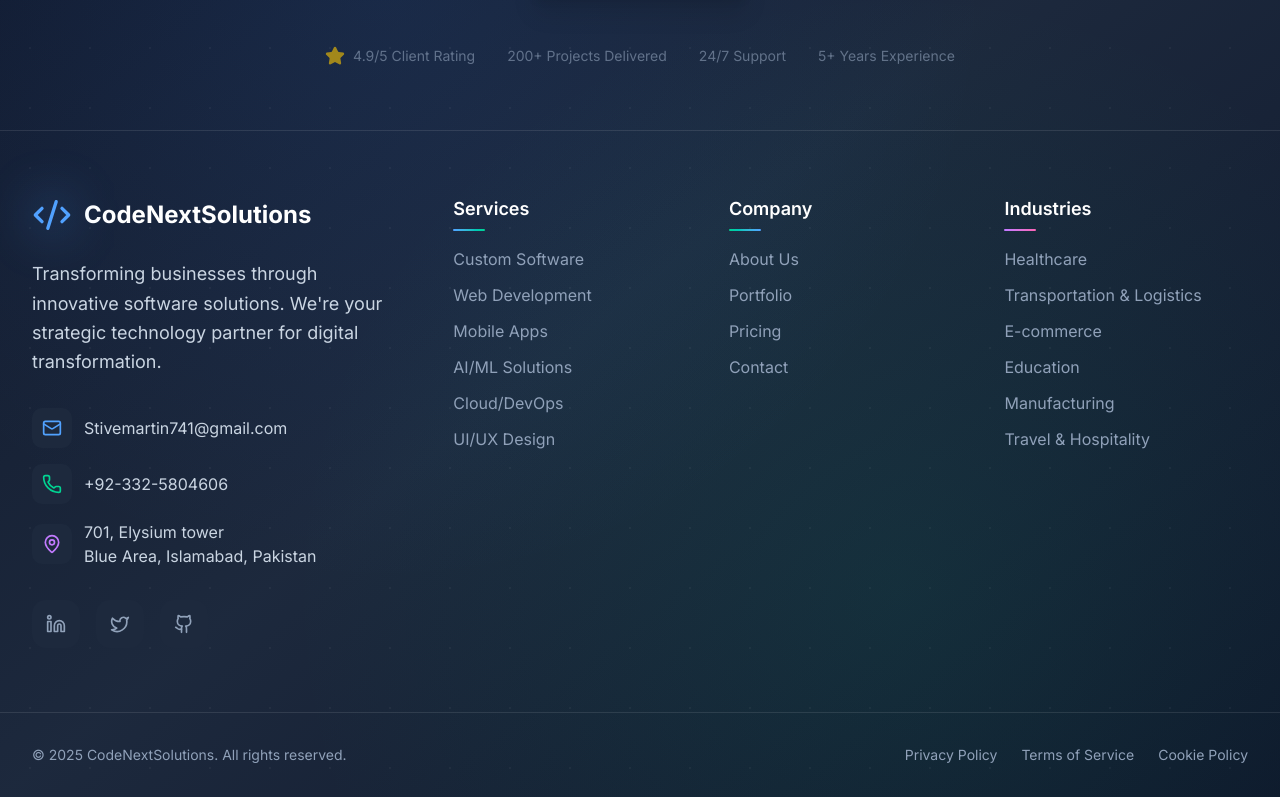
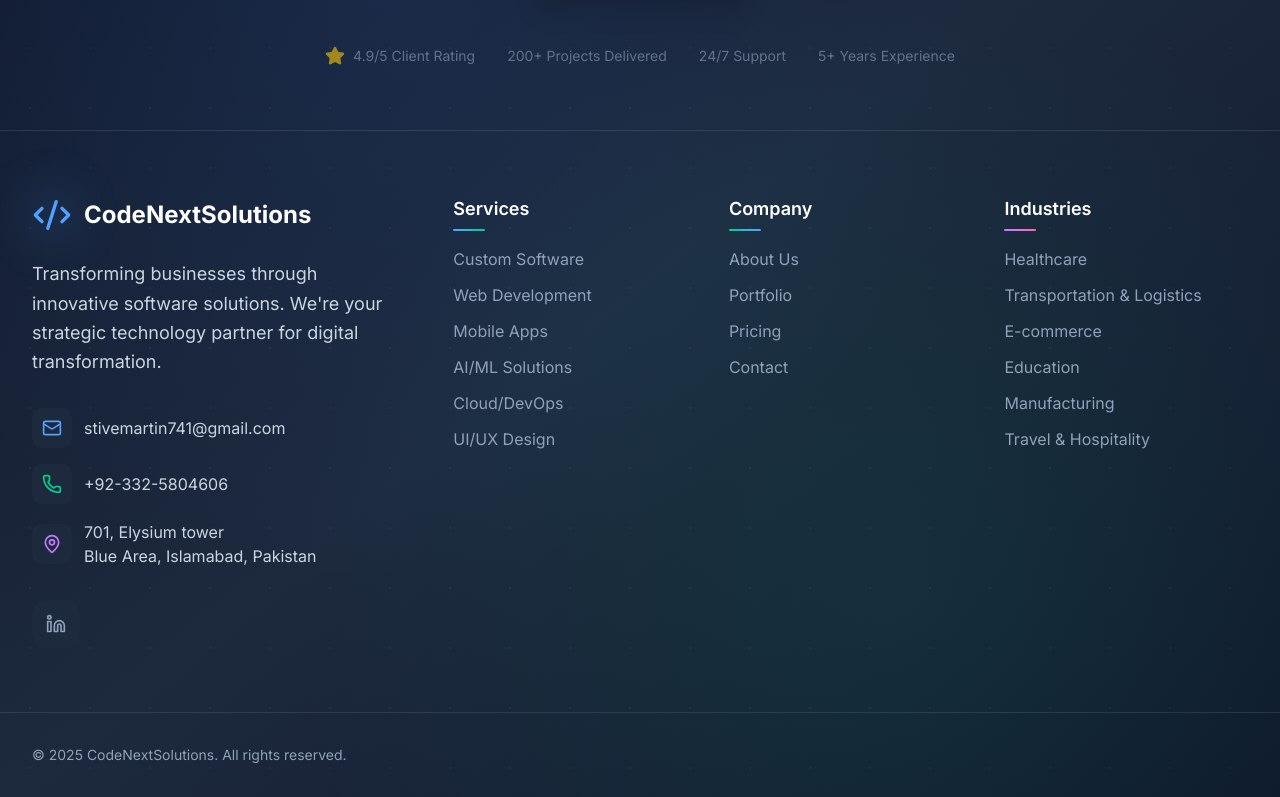
Before and after one commit to sameeramjad07/codenextsolutions, a Next.js app: page / in a window 1280 px wide. Shown: the part 5808-6605 px from the top of the page. Built offline with nearby package versions, Linux system fonts and the light colour scheme.

Commit message:
some minor urgent changes

```diff
--- a/app/about/page.tsx
+++ b/app/about/page.tsx
@@ -390,7 +390,7 @@ export default function AboutPage() {
       </section>
 
       {/* Certifications */}
-      <section className="py-16 bg-slate-50">
+      {/* <section className="py-16 bg-slate-50">
         <div className="max-w-7xl mx-auto px-4 sm:px-6 lg:px-8">
           <div className="text-center mb-16">
             <h2 className="text-3xl font-bold text-gray-900 mb-4">
@@ -423,7 +423,7 @@ export default function AboutPage() {
             ))}
           </div>
         </div>
-      </section>
+      </section> */}
 
       {/* CTA */}
       <section className="py-16 bg-gradient-to-r from-blue-600 to-emerald-600">
--- a/app/contact/page.tsx
+++ b/app/contact/page.tsx
@@ -416,7 +416,7 @@ export default function ContactPage() {
                 <CardContent className="space-y-6">
                   <div className="space-y-4">
                     <Link
-                      href="https://wa.me/15551234567?text=Hello! I'm interested in discussing a project with CodeNextSolutions."
+                      href="https://wa.me/923325804606?text=Hello! I'm interested in discussing a project with CodeNextSolutions."
                       target="_blank"
                       rel="noopener noreferrer"
                     >
@@ -453,7 +453,7 @@ export default function ContactPage() {
                         href="mailto:hello@codenextsolutions.com"
                         className="text-gray-600 hover:text-blue-600 transition-colors"
                       >
-                        hello@codenextsolutions.com
+                        stivemartin741@gmail.com
                       </Link>
                       <p className="text-sm text-gray-500">
                         We'll respond within 24 hours
@@ -471,7 +471,7 @@ export default function ContactPage() {
                         href="tel:+15551234567"
                         className="text-gray-600 hover:text-emerald-600 transition-colors"
                       >
-                        +1 (555) 123-4567
+                        +92-3325804606
                       </Link>
                       <p className="text-sm text-gray-500">
                         Mon-Fri, 9AM-6PM PST
@@ -485,7 +485,10 @@ export default function ContactPage() {
                     </div>
                     <div>
                       <h4 className="font-medium text-gray-900">Visit Us</h4>
-                      <p className="text-gray-600">San Francisco, CA</p>
+                      <p className="text-gray-600">
+                        701, Elysium tower <br />
+                        Blue Area, Islamabad, Pakistan
+                      </p>
                       <p className="text-sm text-gray-500">
                         By appointment only
                       </p>
@@ -540,14 +543,14 @@ export default function ContactPage() {
                 <CardContent>
                   <div className="flex space-x-4">
                     <Link
-                      href="https://www.linkedin.com/company/codenextsolutions"
+                      href="https://www.linkedin.com/company/code-next-solutions/"
                       className="w-10 h-10 bg-blue-100 rounded-lg flex items-center justify-center hover:bg-blue-200 transition-colors"
                       target="_blank"
                       rel="noopener noreferrer"
                     >
                       <Linkedin className="h-5 w-5 text-blue-600" />
                     </Link>
-                    <Link
+                    {/* <Link
                       href="https://twitter.com/codenextsolutions"
                       className="w-10 h-10 bg-sky-100 rounded-lg flex items-center justify-center hover:bg-sky-200 transition-colors"
                       target="_blank"
@@ -562,7 +565,7 @@ export default function ContactPage() {
                       rel="noopener noreferrer"
                     >
                       <Github className="h-5 w-5 text-gray-600" />
-                    </Link>
+                    </Link> */}
                   </div>
                 </CardContent>
               </Card>
--- a/components/landing page/footer.tsx
+++ b/components/landing page/footer.tsx
@@ -111,7 +111,7 @@ export default function Footer() {
                     <Mail className="h-5 w-5 text-blue-400" />
                   </div>
                   <span className="text-slate-300 group-hover:text-white transition-colors duration-300">
-                    Stivemartin741@gmail.com
+                    stivemartin741@gmail.com
                   </span>
                 </div>
                 <div className="flex items-center space-x-3 group">
@@ -135,9 +135,13 @@ export default function Footer() {
               {/* Social links with hover effects */}
               <div className="flex space-x-4 mt-8">
                 {[
-                  { icon: Linkedin, href: "#", color: "hover:bg-blue-600" },
-                  { icon: Twitter, href: "#", color: "hover:bg-sky-500" },
-                  { icon: Github, href: "#", color: "hover:bg-gray-600" },
+                  {
+                    icon: Linkedin,
+                    href: "https://www.linkedin.com/company/code-next-solutions/",
+                    color: "hover:bg-blue-600",
+                  },
+                  // { icon: Twitter, href: "#", color: "hover:bg-sky-500" },
+                  // { icon: Github, href: "#", color: "hover:bg-gray-600" },
                 ].map((social, index) => (
                   <Link
                     key={index}
@@ -335,7 +339,7 @@ export default function Footer() {
               <p className="text-slate-400 text-sm">
                 © 2025 CodeNextSolutions. All rights reserved.
               </p>
-              <div className="flex space-x-6">
+              {/* <div className="flex space-x-6">
                 {[
                   { name: "Privacy Policy", href: "/privacy" },
                   { name: "Terms of Service", href: "/terms" },
@@ -349,7 +353,7 @@ export default function Footer() {
                     {item.name}
                   </Link>
                 ))}
-              </div>
+              </div> */}
             </div>
           </div>
         </div>
--- a/lib/data/company.ts
+++ b/lib/data/company.ts
@@ -84,7 +84,7 @@ export const companyData = {
       "Our experienced leadership team brings together decades of expertise in technology, business strategy, and innovation.",
     members: [
       {
-        name: "Salman Khan",
+        name: "Numan Khan",
         role: "CEO & Founder",
         bio: "5+ years in software development and business strategy.",
         image: "/ceo.png?height=300&width=300",
```
